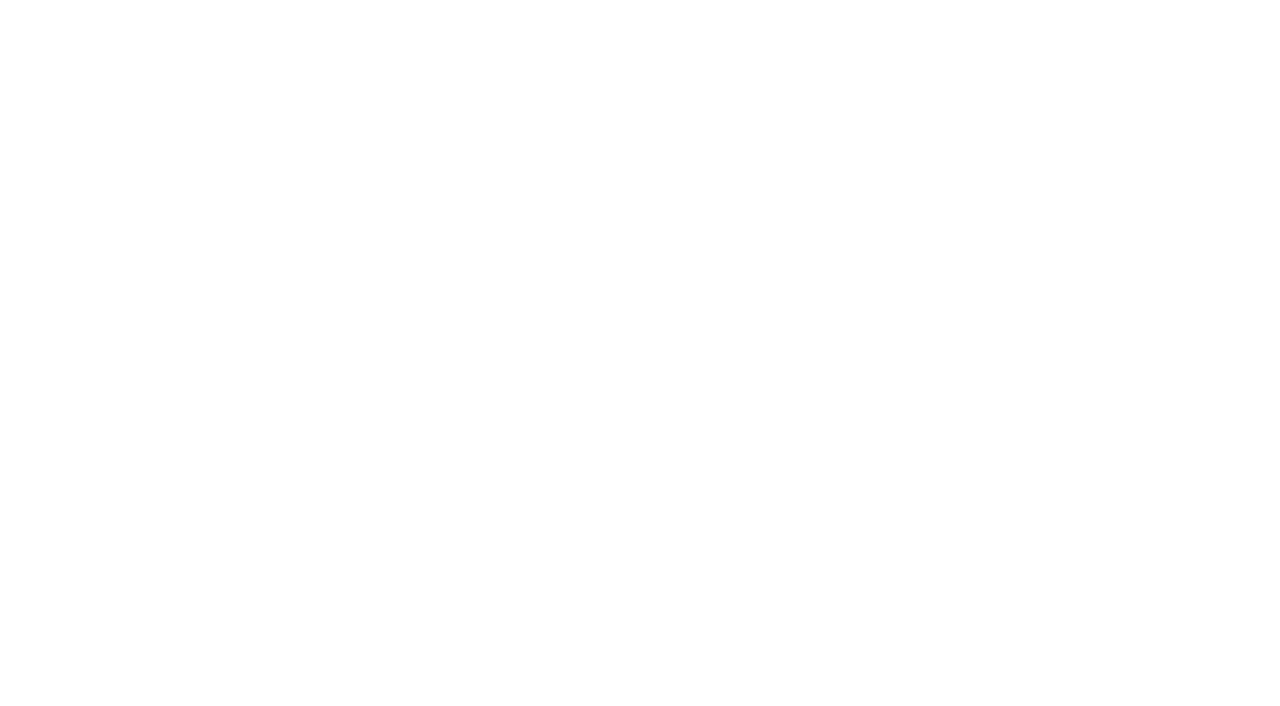
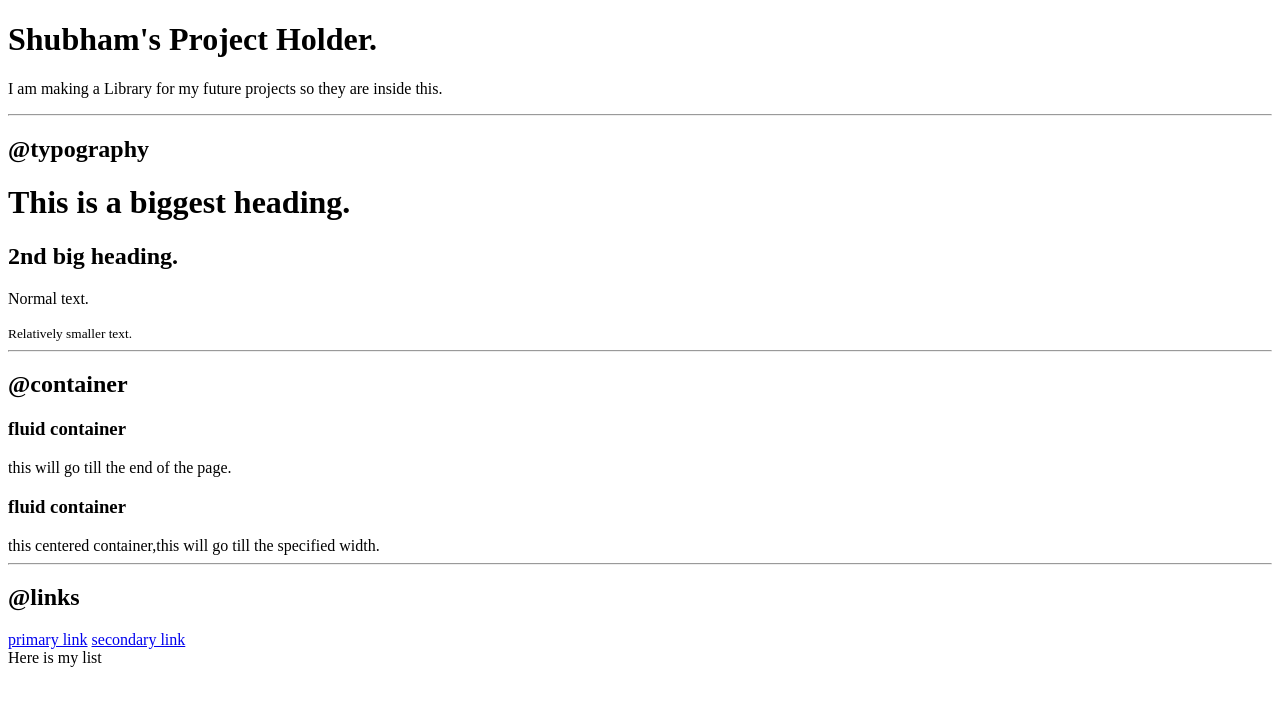
Before and after one commit to Shubham3077/project-holder, a plain HTML site: page index.html in a window 1280 px wide. Drawn offline with Linux system fonts and the light colour scheme.

Commit message:
commit message

```diff
--- a/index.html
+++ b/index.html
@@ -7,6 +7,33 @@
     <title>Project Holder</title>
 </head>
 <body>
+    <h1>Shubham's Project Holder.</h1>
 
+    <p>I am making a Library for my future projects so they are inside this. </p>
+
+    <hr>
+
+    <h2>@typography</h2>
+    <h1>This is a biggest heading.</h1>
+    <h2>2nd big heading.</h2>
+    <p>Normal text.</p>
+    <small>Relatively smaller text.</small>
+
+    <hr>
+
+    <h2>@container</h2>
+    <h3>fluid container</h3>
+    <div>this will go till the end of the page.</div>
+
+    <h3>fluid container</h3>
+    <div>this centered container,this will go till the specified width.</div>
+
+    <hr>
+
+    <h2>@links</h2>
+    <a href="/">primary link</a>
+    <a href="/">secondary link</a>
+
+    <div>Here is my list</div>
 </body>
 </html>
```
